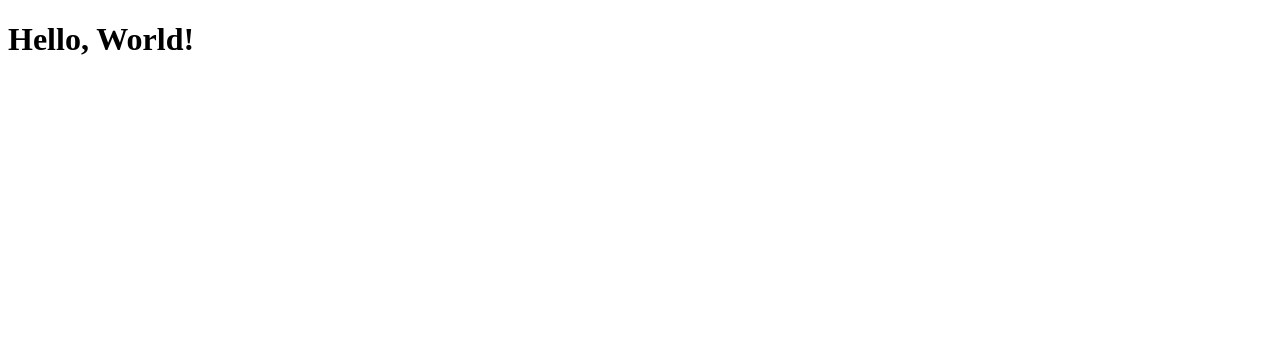
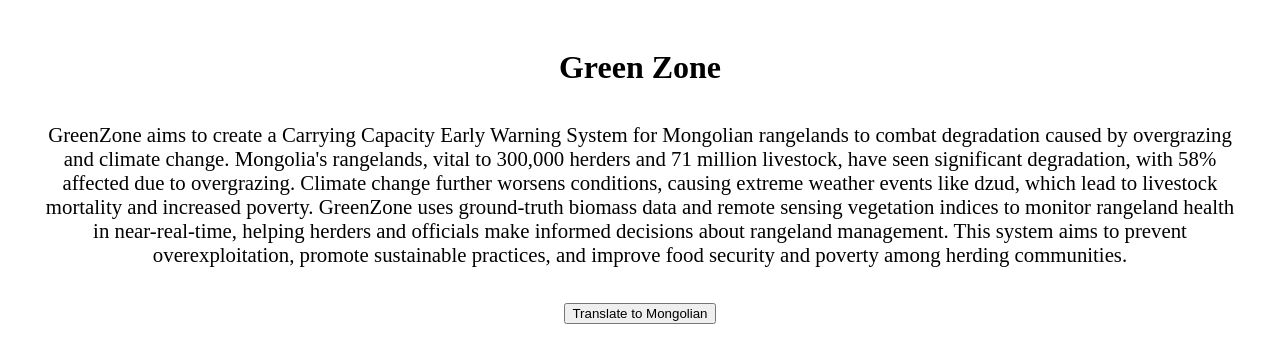
Before and after one commit to cornellh4i/greenzone, a Next.js app in the folder frontend/: page /about in a window 1280 px wide. Shown: the top 362 px of the page. Built offline with nearby package versions, Linux system fonts and the light colour scheme.

Commit message:
added basic frontend translation functionality using i18n.js library

```diff
--- /dev/null
+++ b/frontend/src/i18n.ts
@@ -0,0 +1,32 @@
+import i18n from "i18next";
+import { initReactI18next } from "react-i18next";
+
+i18n.use(initReactI18next).init({
+  resources: {
+    en: {
+      translation: {
+        title: "Green Zone",
+        description: "GreenZone aims to create a Carrying Capacity Early Warning System for Mongolian rangelands to combat degradation caused by overgrazing and climate change.\n\n" +
+          "Mongolia's rangelands, vital to 300,000 herders and 71 million livestock, have seen significant degradation, with 58% affected due to overgrazing. Climate change further worsens conditions, causing extreme weather events like dzud, which lead to livestock mortality and increased poverty.\n\n" +
+          "GreenZone uses ground-truth biomass data and remote sensing vegetation indices to monitor rangeland health in near-real-time, helping herders and officials make informed decisions about rangeland management.\n\n" +
+          "This system aims to prevent overexploitation, promote sustainable practices, and improve food security and poverty among herding communities.",
+      },
+    },
+    mn: {
+      translation: {
+        title: "Ногоон бүс",
+        description: "Ногоон бүс нь бэлчээрийн даац хэтэрч, уур амьсгалын өөрчлөлтөөс үүдэлтэй доройтолтой тэмцэхийн тулд Монголын бэлчээрийн даацыг эрт зарлан мэдээлэх системийг бий болгох зорилготой.\n\n" +
+          "Монгол Улсын 300 мянган малчин, 71 сая толгой мал аж ахуй эрхэлдэг бэлчээрийн талхагдал ихээхэн доройтож, 58 хувь нь бэлчээрийн даац хэтэрсэний улмаас хохирсон. Уур амьсгалын өөрчлөлт нь нөхцөл байдлыг улам дордуулж, зуд зэрэг цаг агаарын эрс тэс үзэгдэл болж, улмаар малын хорогдол, ядуурал нэмэгдсээр байна.\n\n" +
+          "GreenZone нь газрын бодит биомассын өгөгдөл болон зайнаас тандан судлах ургамлын индексийг ашиглан бэлчээрийн эрүүл мэндийг цаг алдалгүй хянаж, малчид болон албаны хүмүүст бэлчээрийн менежментийн талаар мэдээлэлтэй шийдвэр гаргахад тусалдаг.\n\n" +
+          "Энэ систем нь хэт мөлжлөгөөс урьдчилан сэргийлэх, тогтвортой үйл ажиллагааг дэмжих, малчдын дунд хүнсний аюулгүй байдал, ядуурлыг сайжруулах зорилготой юм."
+      },
+    },
+  },
+  lng: "en",
+  fallbackLng: "en",
+  interpolation: {
+    escapeValue: false,
+  },
+});
+
+export default i18n;
--- a/frontend/src/pages/about.tsx
+++ b/frontend/src/pages/about.tsx
@@ -1,27 +1,21 @@
 import React from "react";
-import MapComponent from "@/components/Map";
-import TopPanel from "@/components/organisms/TopPanel";
-// import SimpleMap from "@/components/MapWrapper";
-/** An About page */
-/*const About = () => {
-  return <>Hello there</>;
-};
+import { useTranslation } from "react-i18next";
+import i18n from "@/i18n";
 
-export default About;*/
+const About: React.FC = () => {
+  const { t } = useTranslation();
 
-// // Uncomment for Button Onboarding
-// import React from "react";
-// import Button from "@/components/Button";
+  const toggleLanguage = () => {
+    i18n.changeLanguage(i18n.language === "en" ? "mn" : "en");
+  };
 
-/** An About page */
-const About = () => {
-  console.log("about!");
   return (
-    <div>
-      <h1>Hello, World!</h1>
-      {/* <>
-        <MapComponent />
-      </> */}
+    <div style={{ textAlign: "center", padding: "20px" }}>
+      <h1>{t("title")}</h1>
+      <p style={{ fontSize: "1.3rem", padding: "15px" }}>{t("description")}</p>
+      <button onClick={toggleLanguage}>
+        {i18n.language === "en" ? "Translate to Mongolian" : "Англи хэл рүү хөрвүүлэх"}
+      </button>
     </div>
   );
 };
```
Also changed, not shown: package.json (+10 -1 lines), 2 other files (tests, documents, lock files or other folders).
